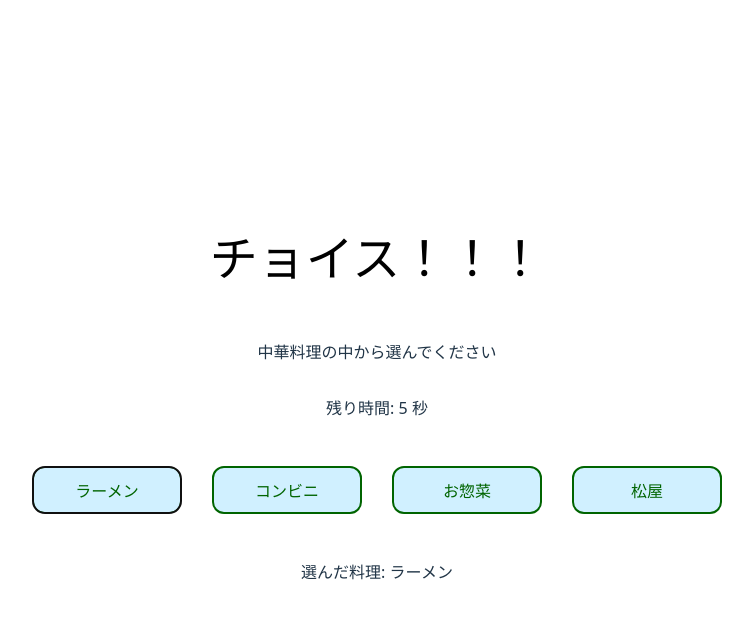
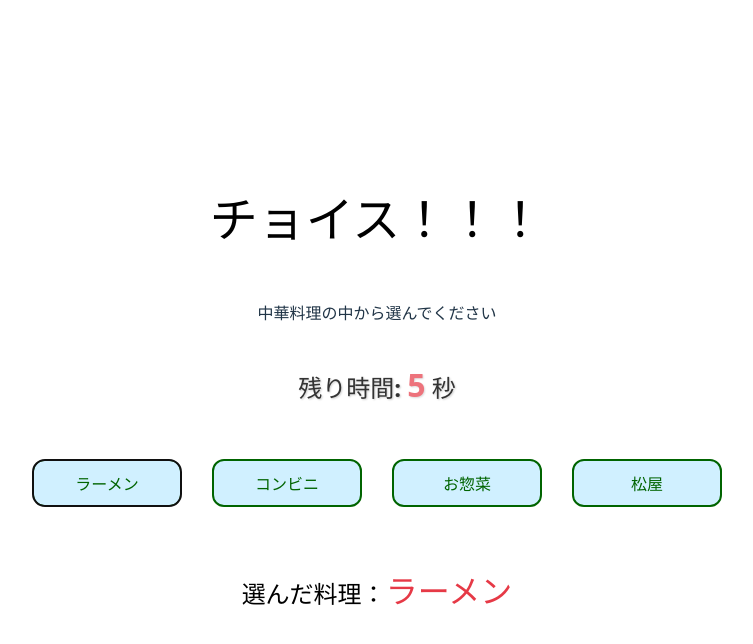
Before and after one commit to ahiru401066/hack4, a React (Vite) app in the folder frontend/app/: page /transition2 in a window 1280 px wide. Both pictures are taken after a click on the button "ラーメン". Shown: the top 644 px of the page, without its empty margins (263-1016 px from the left). Built offline with nearby package versions, Linux system fonts and the light colour scheme.

Commit message:
Transition2のtsx,cssの追記

```diff
--- a/frontend/app/src/Transition2.css
+++ b/frontend/app/src/Transition2.css
@@ -31,3 +31,53 @@
 .category-button:hover {
   background-color: #b0e0e6;  /* ホバー時の色変更 */
 }
+
+.countdown-text {
+  font-size: 24px;
+  font-weight: bold;
+  color: #333;
+  margin: 20px 0;
+  text-shadow: 1px 1px 2px rgba(0,0,0,0.2);
+}
+
+.countdown-number {
+  color: #e63946; /* 赤系のインパクトある色 */
+  font-size: 32px;
+  animation: pulse 1s infinite;
+}
+
+/* アニメーション：脈打つような効果 */
+@keyframes pulse {
+  0% { transform: scale(1); opacity: 1; }
+  50% { transform: scale(1.3); opacity: 0.7; }
+  100% { transform: scale(1); opacity: 1; }
+}
+
+.selected-result {
+  font-size: 24px;
+  font-weight: bold;
+  color: black; /* ドジャーブルー */
+  text-align: center;
+  margin-top: 30px;
+  animation: fadeIn 1s ease-in-out;
+}
+
+.selected-name {
+  color: #e63946; /* 強調の赤 */
+  font-size: 32px;
+  font-weight: bolder;
+  animation: pop 0.6s ease-in-out;
+}
+
+/* 選択された時にふわっと表示される */
+@keyframes fadeIn {
+  0% { opacity: 0; transform: translateY(10px); }
+  100% { opacity: 1; transform: translateY(0); }
+}
+
+/* 選んだ料理の名前がポップに強調 */
+@keyframes pop {
+  0% { transform: scale(0.8); opacity: 0; }
+  60% { transform: scale(1.2); opacity: 1; }
+  100% { transform: scale(1); }
+}
--- a/frontend/app/src/Transition2.tsx
+++ b/frontend/app/src/Transition2.tsx
@@ -35,7 +35,8 @@ const Transition2 = () => {
     <div className="center-container">
       <h1 className="category-h1">チョイス！！！</h1>
       <p>{selectedSubcategory ? `${selectedSubcategory}の中から選んでください` : '中華料理の中から選んでください'}</p>
-      <p>残り時間: {timeLeft} 秒</p>
+      <p className="countdown-text">残り時間: <span className="countdown-number">{timeLeft}</span> 秒</p>
+
 
       <div className="button-container">
         {options.map(option => (
@@ -49,7 +50,12 @@ const Transition2 = () => {
         ))}
       </div>
 
-      {selected && <p>選んだ料理: {selected}</p>}
+      {selected && (
+      <p className="selected-result">
+      選んだ料理：<span className="selected-name">{selected}</span>
+      </p>
+      )}
+
     </div>
   );
 };
```
